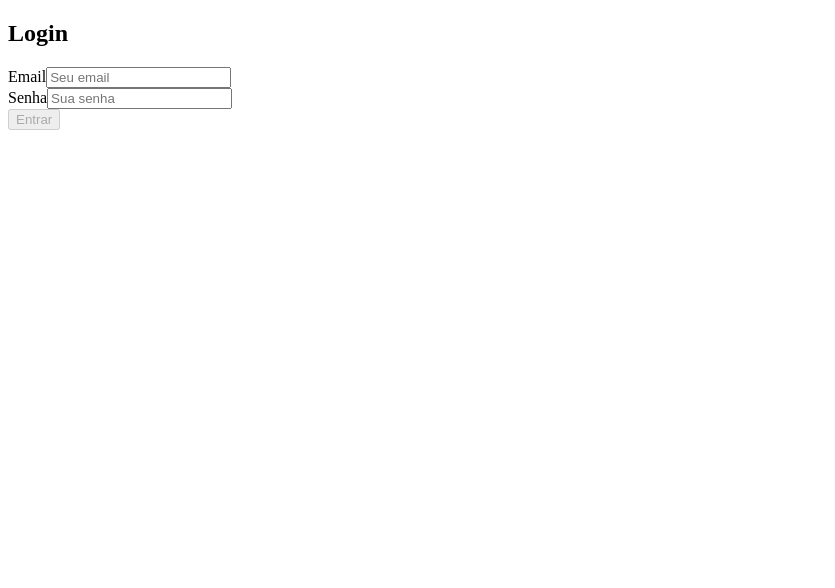
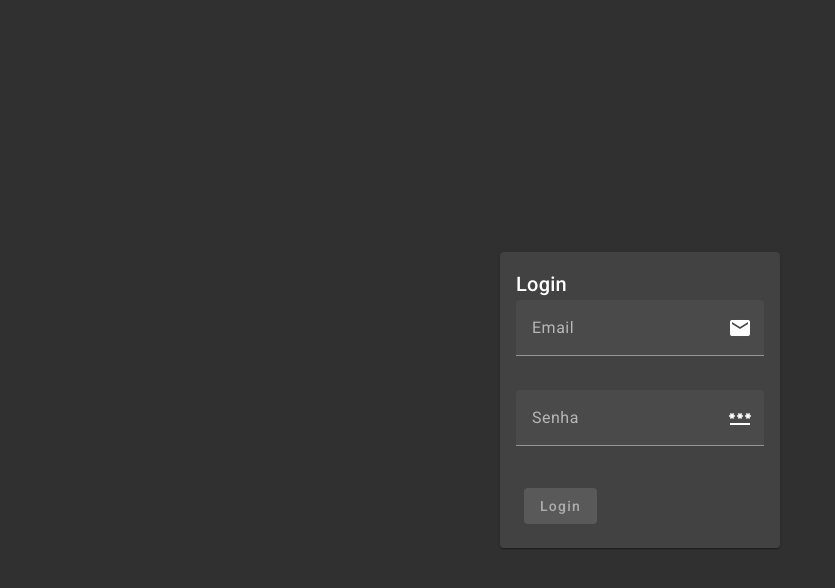
Before and after one commit to washingtonborges/invest, an Angular app: page /login in a window 1280 px wide. Shown: the top 588 px of the page, without its empty margins (0-835 px from the left). Built offline with nearby package versions, Linux system fonts and the light colour scheme.

Commit message:
Add Angular Material theme Purple/Green + Refactoring component Login

```diff
--- a/angular.json
+++ b/angular.json
@@ -29,7 +29,8 @@
               "src/assets"
             ],
             "styles": [
-              "src/styles.css"
+              "@angular/material/prebuilt-themes/purple-green.css",
+              "src/styles.scss"
             ],
             "scripts": []
           },
@@ -91,7 +92,8 @@
               "src/assets"
             ],
             "styles": [
-              "src/styles.css"
+              "@angular/material/prebuilt-themes/purple-green.css",
+              "src/styles.scss"
             ],
             "scripts": []
           }
--- a/package.json
+++ b/package.json
@@ -11,10 +11,12 @@
   "private": true,
   "dependencies": {
     "@angular/animations": "^15.1.0",
+    "@angular/cdk": "^15.2.8",
     "@angular/common": "^15.1.0",
     "@angular/compiler": "^15.1.0",
     "@angular/core": "^15.1.0",
     "@angular/forms": "^15.1.0",
+    "@angular/material": "^15.2.8",
     "@angular/platform-browser": "^15.1.0",
     "@angular/platform-browser-dynamic": "^15.1.0",
     "@angular/router": "^15.1.0",
--- a/src/app/components/login/login.component.html
+++ b/src/app/components/login/login.component.html
@@ -1,25 +1,35 @@
-<div class="container">
-    <h2>Login</h2>
-    <form [formGroup]="loginForm" (ngSubmit)="onSubmit()">
-      <div class="form-group">
-        <label for="email">Email</label>
-        <input type="email" class="form-control" id="email" formControlName="email" placeholder="Seu email">
-        <div *ngIf="loginForm.controls['email'].errors && (loginForm.controls['email'].dirty || loginForm.controls['email'].touched)">
-          <div class="text-danger" *ngIf="loginForm.controls['email'].errors['required']">O email é obrigatório</div>
-          <div class="text-danger" *ngIf="loginForm.controls['email'].errors['email']">Email inválido</div>
-        </div>
-      </div>
-
-      <div class="form-group">
-        <label for="password">Senha</label>
-        <input type="password" class="form-control" id="password" formControlName="password" placeholder="Sua senha">
-        <div *ngIf="loginForm.controls['password'].errors && (loginForm.controls['password'].dirty || loginForm.controls['password'].touched)">
-          <div class="text-danger" *ngIf="loginForm.controls['password'].errors['required']">A senha é obrigatória</div>
-        </div>
-      </div>
-
-      <div *ngIf="errorMsg" class="alert alert-danger">{{ errorMsg }}</div>
-
-      <button type="submit" class="btn btn-primary" [disabled]="loginForm.invalid">Entrar</button>
-    </form>
-  </div>
+  <mat-grid-list cols="1" rowHeight="100%" class="mat-grid-list-centered">
+    <mat-grid-tile>
+      <mat-card>
+        <mat-card-header>
+          <mat-card-title>Login</mat-card-title>
+        </mat-card-header>
+        <mat-card-content>
+          <form [formGroup]="loginForm" (ngSubmit)="onSubmit()">
+            <p>
+              <mat-form-field>
+                <input matInput placeholder="Email" formControlName="email">
+                <mat-icon matSuffix>mail</mat-icon>
+                <mat-error *ngIf="loginForm.controls['email'].invalid && (loginForm.controls['email'].dirty || loginForm.controls['email'].touched)">
+                  Email inválido
+                </mat-error>
+              </mat-form-field>
+            </p>
+            <p>
+              <mat-form-field>
+                <input matInput placeholder="Senha" formControlName="password">
+                <mat-icon matSuffix>password</mat-icon>
+                <mat-error *ngIf="loginForm.controls['password'].invalid && (loginForm.controls['password'].dirty || loginForm.controls['password'].touched)">
+                  Senha inválida
+                </mat-error>
+              </mat-form-field>
+            </p>
+            <mat-card-actions>
+              <button mat-raised-button color="primary" type="submit" [disabled]="loginForm.invalid">Login</button>
+            </mat-card-actions>
+            <div *ngIf="errorMsg" class="alert alert-danger">{{ errorMsg }}</div>
+          </form>
+        </mat-card-content>
+      </mat-card>
+    </mat-grid-tile>
+  </mat-grid-list>
--- a/src/index.html
+++ b/src/index.html
@@ -6,8 +6,11 @@
   <base href="/">
   <meta name="viewport" content="width=device-width, initial-scale=1">
   <link rel="icon" type="image/x-icon" href="favicon.ico">
+  <link rel="preconnect" href="https://fonts.gstatic.com">
+  <link href="https://fonts.googleapis.com/css2?family=Roboto:wght@300;400;500&display=swap" rel="stylesheet">
+  <link href="https://fonts.googleapis.com/icon?family=Material+Icons" rel="stylesheet">
 </head>
-<body>
+<body class="mat-typography mat-app-background">
   <app-root></app-root>
 </body>
 </html>
--- a/src/styles.css
+++ /dev/null
@@ -1 +0,0 @@
-/* You can add global styles to this file, and also import other style files */
--- /dev/null
+++ b/src/styles.scss
@@ -0,0 +1,4 @@
+@import '~@angular/material/prebuilt-themes/purple-green.css';
+
+html, body { height: 100%; }
+body { margin: 0; font-family: Roboto, "Helvetica Neue", sans-serif; }
```
Also changed, not shown: src/app/app.module.ts (+29 -6 lines), src/app/material/material.module.ts (added, +8 -0 lines), src/app/modules/auth/login-module.ts (deleted, +0 -11 lines), src/app/shared/shared.module.ts (added, +11 -0 lines), 1 other file (tests, documents, lock files or other folders).
